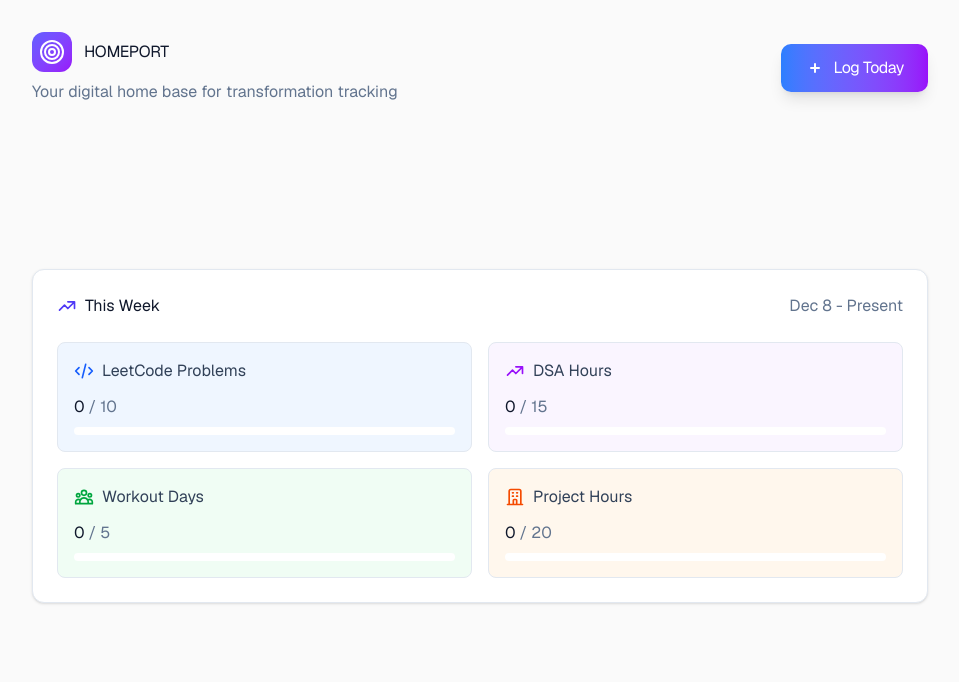
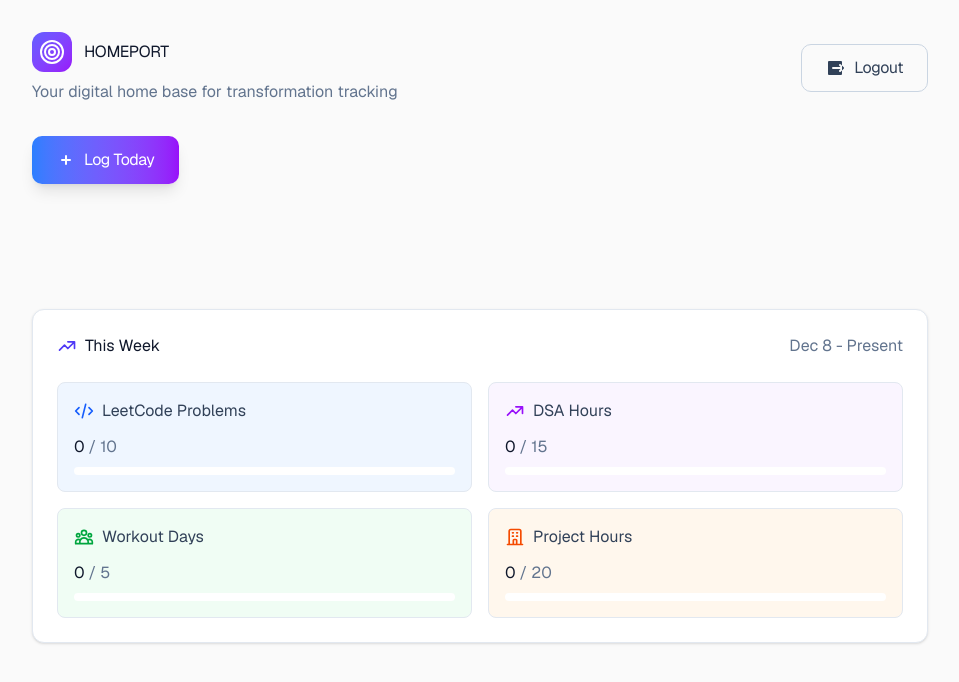
Before and after one commit to TheCandiko/homeport, a Next.js app: page / in a window 1280 px wide. Shown: the top 682 px of the page, without its empty margins (160-1119 px from the left). Built offline with nearby package versions, Linux system fonts and the light colour scheme.

Commit message:
Add logout button

```diff
--- a/app/components/Header.tsx
+++ b/app/components/Header.tsx
@@ -4,40 +4,25 @@ import HomeportLogo from '@/app/components/HomeportLogo';
 import Button from '@/app/components/Button';
 
 interface HeaderProps {
-  isLogged?: boolean;
-  onButtonClick?: () => void;
+  onLogout?: () => void;
 }
 
-export default function Header({
-  isLogged = false,
-  onButtonClick,
-}: HeaderProps) {
-  const CheckIcon = () => (
+export default function Header({ onLogout }: HeaderProps) {
+  const LogoutIcon = () => (
     <svg viewBox="0 0 20 20" fill="currentColor">
       <path
         fillRule="evenodd"
-        d="M16.707 5.293a1 1 0 010 1.414l-8 8a1 1 0 01-1.414 0l-4-4a1 1 0 011.414-1.414L8 12.586l7.293-7.293a1 1 0 011.414 0z"
+        d="M3 3a1 1 0 00-1 1v12a1 1 0 001 1h12a1 1 0 001-1V4a1 1 0 00-1-1H3zm10.293 9.293a1 1 0 001.414 1.414l3-3a1 1 0 000-1.414l-3-3a1 1 0 10-1.414 1.414L14.586 9H7a1 1 0 100 2h7.586l-1.293 1.293z"
         clipRule="evenodd"
       />
-    </svg>
-  );
-
-  const PlusIcon = () => (
-    <svg viewBox="0 0 20 20" fill="currentColor">
-      <path d="M10 5a1 1 0 011 1v3h3a1 1 0 110 2h-3v3a1 1 0 11-2 0v-3H6a1 1 0 110-2h3V6a1 1 0 011-1z" />
     </svg>
   );
 
   return (
     <header className="flex items-center justify-between">
       <HomeportLogo />
-      <Button
-        state={isLogged ? 'logged' : 'default'}
-        variant="filled"
-        icon={isLogged ? <CheckIcon /> : <PlusIcon />}
-        onClick={onButtonClick}
-      >
-        {isLogged ? 'Logged Today' : 'Log Today'}
+      <Button variant="outlined" icon={<LogoutIcon />} onClick={onLogout}>
+        Logout
       </Button>
     </header>
   );
--- a/app/page.tsx
+++ b/app/page.tsx
@@ -1,6 +1,8 @@
 'use client';
 
 import { useState } from 'react';
+import { useRouter } from 'next/navigation';
+import { createClient } from '@/lib/supabase/client';
 import Header from '@/app/components/Header';
 import WeeklyHighlight from '@/app/components/WeeklyHighlight';
 import Modal from '@/app/components/Modal';
@@ -10,6 +12,7 @@ import FormField from '@/app/components/FormField';
 import Button from '@/app/components/Button';
 
 export default function Home() {
+  const router = useRouter();
   const [isModalOpen, setIsModalOpen] = useState(false);
   const [isLogged, setIsLogged] = useState(false);
 
@@ -18,6 +21,12 @@ export default function Home() {
   const handleLogToday = () => {
     setIsLogged(true);
     setIsModalOpen(false);
+  };
+
+  const handleLogout = async () => {
+    const supabase = createClient();
+    await supabase.auth.signOut();
+    router.push('/login');
   };
 
   const CalendarIcon = () => (
@@ -36,13 +45,30 @@ export default function Home() {
     </svg>
   );
 
+  const CheckIcon = () => (
+    <svg viewBox="0 0 20 20" fill="currentColor">
+      <path
+        fillRule="evenodd"
+        d="M16.707 5.293a1 1 0 010 1.414l-8 8a1 1 0 01-1.414 0l-4-4a1 1 0 011.414-1.414L8 12.586l7.293-7.293a1 1 0 011.414 0z"
+        clipRule="evenodd"
+      />
+    </svg>
+  );
+
   return (
     <div className="flex min-h-screen flex-col bg-zinc-50 p-8 font-sans">
       <div className="mx-auto w-full max-w-4xl">
-        <Header
-          isLogged={isLogged}
-          onButtonClick={() => setIsModalOpen(true)}
-        />
+        <Header onLogout={handleLogout} />
+      </div>
+      <div className="mx-auto mt-8 w-full max-w-4xl">
+        <Button
+          state={isLogged ? 'logged' : 'default'}
+          variant="filled"
+          icon={isLogged ? <CheckIcon /> : <PlusIcon />}
+          onClick={() => setIsModalOpen(true)}
+        >
+          {isLogged ? 'Logged Today' : 'Log Today'}
+        </Button>
       </div>
       <main className="flex flex-1 items-center justify-center">
         <WeeklyHighlight />
```
